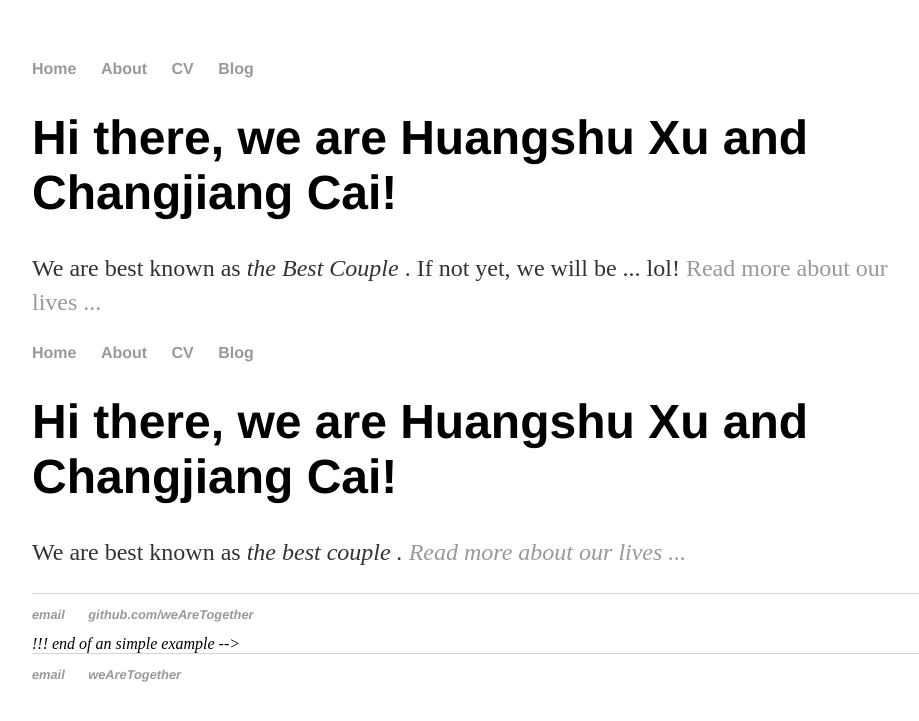
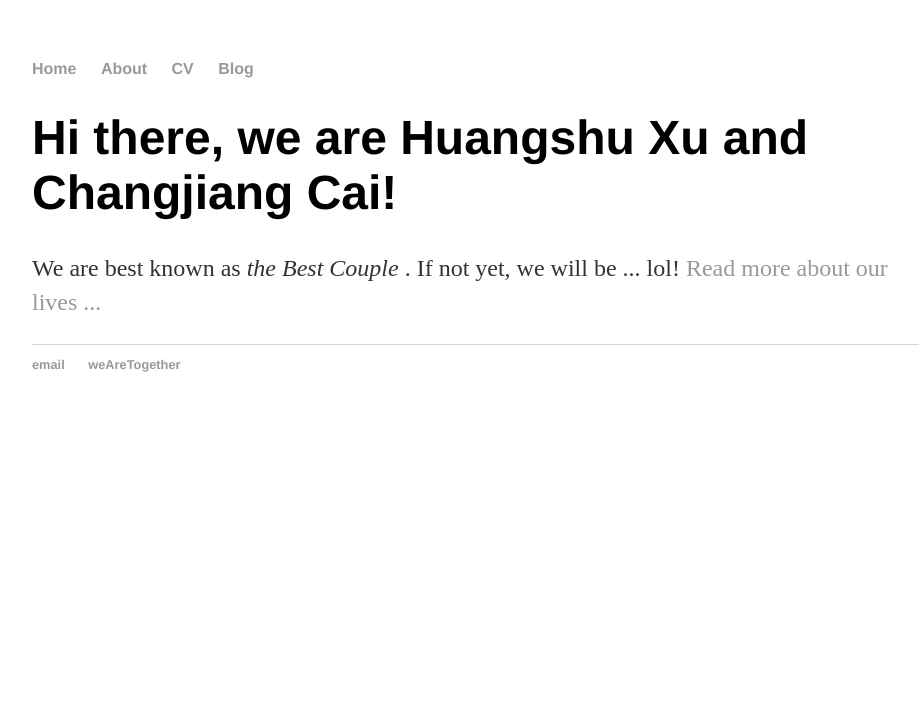
Before and after one commit to ccj5351/ccj5351.github.io, a Jekyll site: the page built from index.html, in a window 1280 px wide. Shown: the top 721 px of the page, without its empty margins (160-1079 px from the left). Built offline with Jekyll 4.4.1, drawn with Linux system fonts in a browser that asks for light colours.

Commit message:
remove duplicated things

```diff
--- a/index.html
+++ b/index.html
@@ -6,39 +6,3 @@
 	<h1>Hi there, we are Huangshu Xu and Changjiang Cai!</h1>
 	<p>We are best known as <em> the Best Couple </em>. If not yet, we will be ... lol! <a href="/about">Read more about our lives ...</a></p>
 </div><!-- /.blurb -->
-
-
-<!!!! -- an simple exmple:
-<!DOCTYPE html>
-<html>
-	<head>
-		<title>Huangshu Xu& Changjiang Cai</title>
-		<!-- link to main stylesheet -->
-		<link rel="stylesheet" type="text/css" href="/css/main.css">
-	</head>
-	<body>
-		<nav>
-    		<ul>
-        		<li><a href="/">Home</a></li>
-	        	<li><a href="/about">About</a></li>
-        		<li><a href="/cv">CV</a></li>
-        		<li><a href="/blog">Blog</a></li>
-    		</ul>
-		</nav>
-		<div class="container">
-    		<div class="blurb">
-        		<h1>Hi there, we are Huangshu Xu and Changjiang Cai!</h1>
-						<p>We are best known as <em> the best couple <em> . <a href="/about">Read more about our lives ...</a></p>
-    		</div><!-- /.blurb -->
-		</div><!-- /.container -->
-
-		<footer>
-    		<ul>
-        		<li><a href="mailto:caicj5351@gmail.com">email</a></li>
-        		<li><a href="https://github.com/ccj5351">github.com/weAreTogether</a></li>
-			</ul>
-		</footer>
-	</body>
-</html>
-
-!!! end of an simple example -->
```
